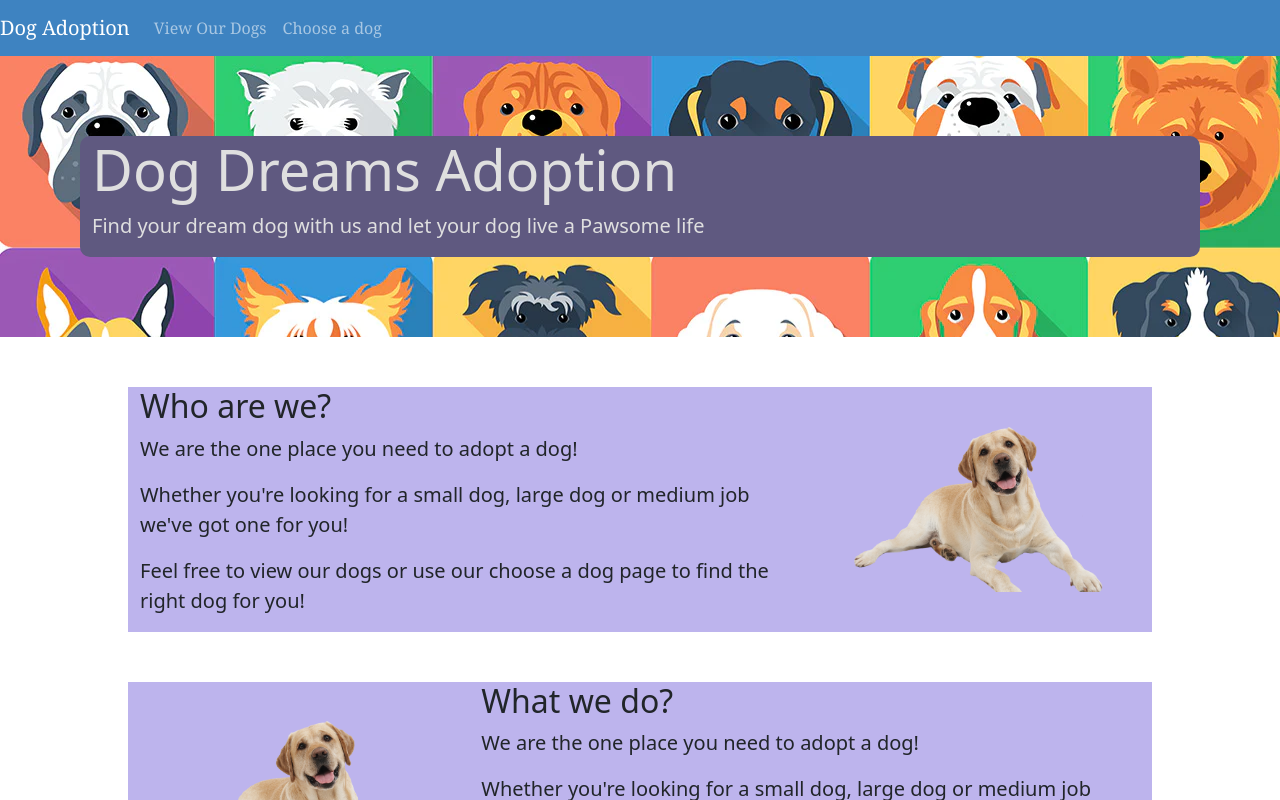
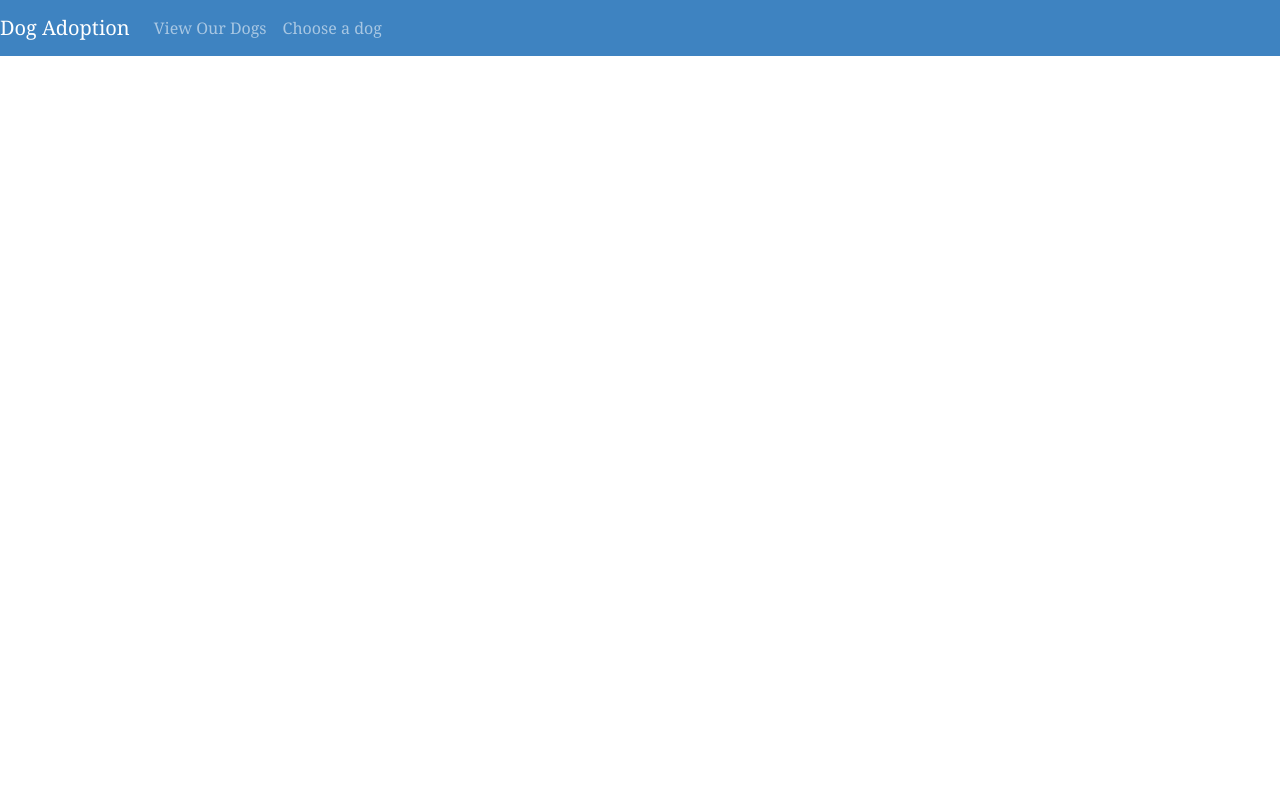
Before and after one commit to NotGeorgeHere/dog-practice-website, a React (Create React App) app: page / in a window 1280 px wide. Shown: the top 800 px of the page. Built offline with nearby package versions, Linux system fonts and the light colour scheme.

Commit message:
should have got routing working properly

```diff
--- a/public/index.html
+++ b/public/index.html
@@ -24,7 +24,7 @@
       work correctly both with client-side routing and a non-root public URL.
       Learn how to configure a non-root public URL by running `npm run build`.
     -->
-    <title>React App</title>
+    <title>Dog Adoption Website</title>
   </head>
   <body>
     <noscript>You need to enable JavaScript to run this app.</noscript>
--- a/src/App.js
+++ b/src/App.js
@@ -11,7 +11,7 @@ function App() {
     <Router>
       <Header />
       <Routes>
-        <Route path='/' element={<Home/>} />
+        <Route path='/dog-practice-website' element={<Home/>} />
         <Route path='/Home' element={<Home/>} />
         <Route path='/viewDogs' element={<ViewDogs />} />
         <Route path='/chooseDog' element={<ChooseDogs/>} />
```
